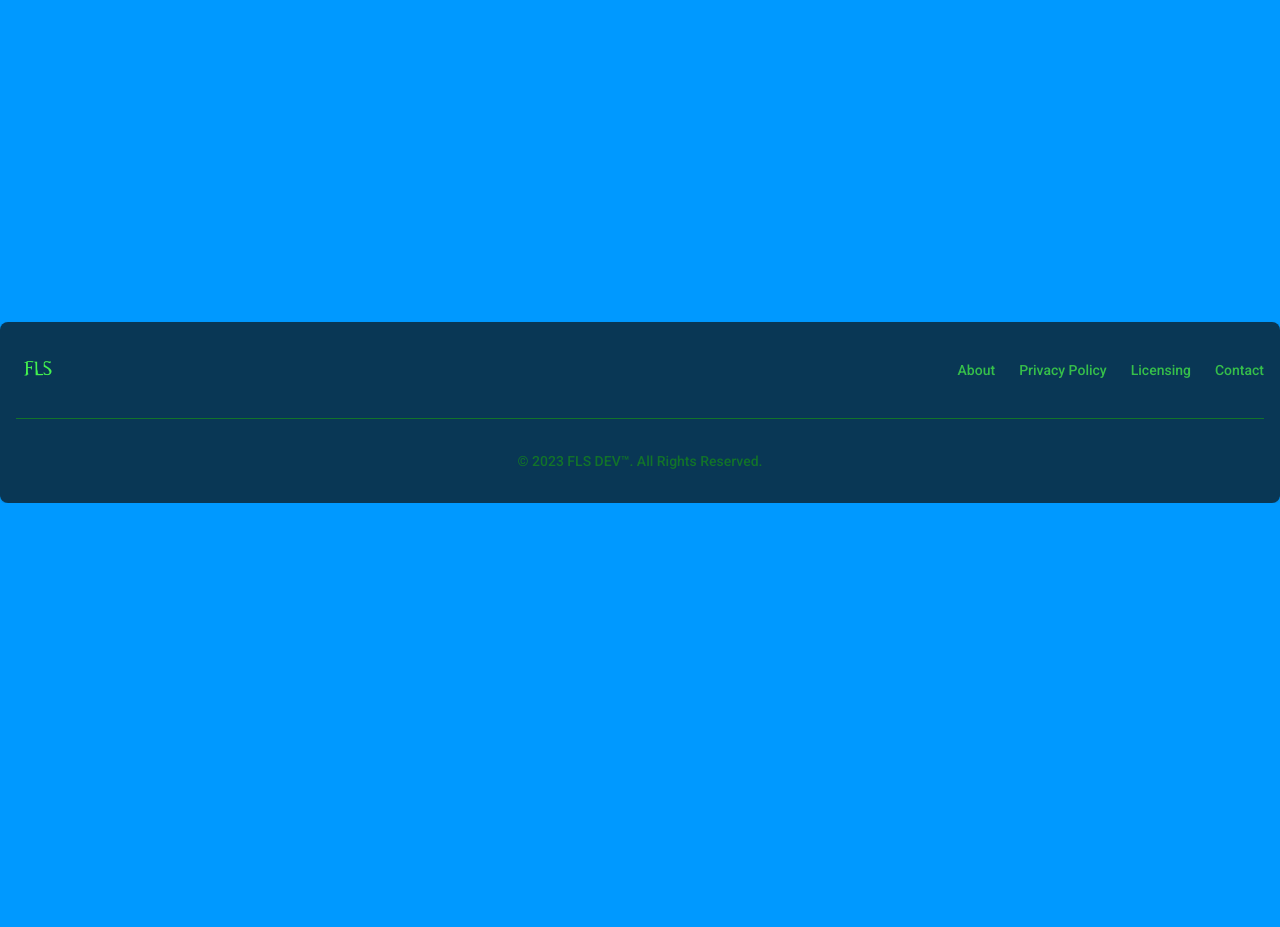
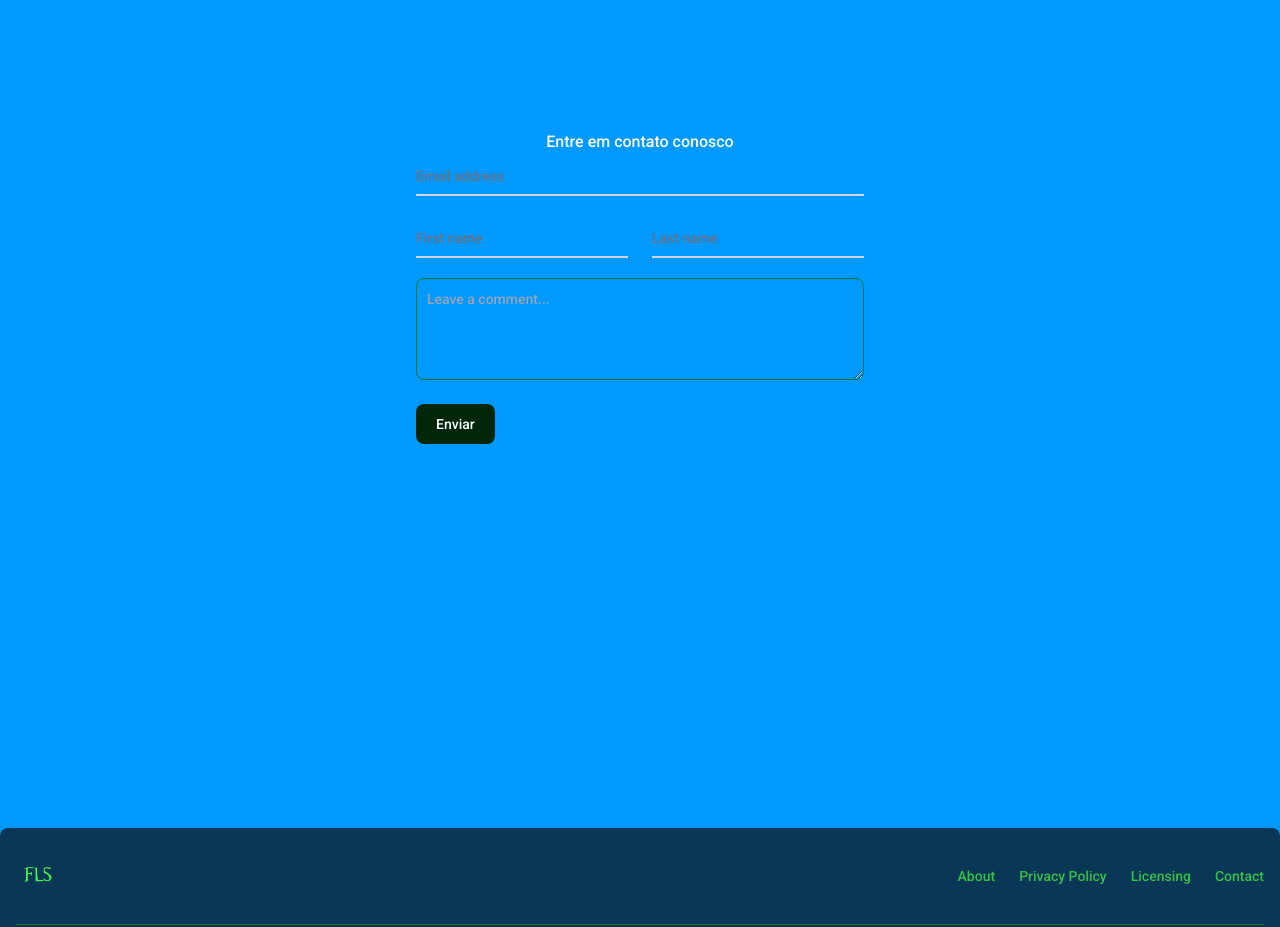
Before and after one commit to felipe-script/website, a Nuxt app: page / in a window 1280 px wide. Shown: the part 3060-3987 px from the top of the page. Before the commit the page ends 3563 px from the top, so only its background shows below. Built offline with nearby package versions, Linux system fonts and the light colour scheme.

Commit message:
initial contact session

```diff
--- /dev/null
+++ b/components/Contact.vue
@@ -0,0 +1,53 @@
+<template>
+  <div class="mt-48">
+  <h1 class="text-white text-center">Entre em contato conosco</h1>
+  <form class="max-w-md mx-auto">
+    <div class="relative z-0 w-full mb-5 group">
+      <input type="email" name="floating_email" id="floating_email"
+        class="block py-2.5 px-0 w-full text-sm text-gray-900 bg-transparent border-0 border-b-2 border-gray-300 appearance-none dark:text-white dark:border-gray-600 dark:focus:border-blue-500 focus:outline-none focus:ring-0 focus:border-blue-600 peer"
+        placeholder=" " required />
+      <label for="floating_email"
+        class="peer-focus:font-medium absolute text-sm text-gray-500 dark:text-gray-400 duration-300 transform -translate-y-6 scale-75 top-3 -z-10 origin-[0] peer-focus:start-0 rtl:peer-focus:translate-x-1/4 rtl:peer-focus:left-auto peer-focus:text-blue-600 peer-focus:dark:text-blue-500 peer-placeholder-shown:scale-100 peer-placeholder-shown:translate-y-0 peer-focus:scale-75 peer-focus:-translate-y-6">Email
+        address</label>
+    </div>
+
+    <div class="grid md:grid-cols-2 md:gap-6">
+      <div class="relative z-0 w-full mb-5 group">
+        <input type="text" name="floating_first_name" id="floating_first_name"
+          class="block py-2.5 px-0 w-full text-sm text-gray-900 bg-transparent border-0 border-b-2 border-gray-300 appearance-none dark:text-white dark:border-gray-600 dark:focus:border-blue-500 focus:outline-none focus:ring-0 focus:border-blue-600 peer"
+          placeholder=" " required />
+        <label for="floating_first_name"
+          class="peer-focus:font-medium absolute text-sm text-gray-500 dark:text-gray-400 duration-300 transform -translate-y-6 scale-75 top-3 -z-10 origin-[0] peer-focus:start-0 rtl:peer-focus:translate-x-1/4 peer-focus:text-blue-600 peer-focus:dark:text-blue-500 peer-placeholder-shown:scale-100 peer-placeholder-shown:translate-y-0 peer-focus:scale-75 peer-focus:-translate-y-6">First
+          name</label>
+      </div>
+      <div class="relative z-0 w-full mb-5 group">
+        <input type="text" name="floating_last_name" id="floating_last_name"
+          class="block py-2.5 px-0 w-full text-sm text-gray-900 bg-transparent border-0 border-b-2 border-gray-300 appearance-none dark:text-white dark:border-gray-600 dark:focus:border-blue-500 focus:outline-none focus:ring-0 focus:border-blue-600 peer"
+          placeholder=" " required />
+        <label for="floating_last_name"
+          class="peer-focus:font-medium absolute text-sm text-gray-500 dark:text-gray-400 duration-300 transform -translate-y-6 scale-75 top-3 -z-10 origin-[0] peer-focus:start-0 rtl:peer-focus:translate-x-1/4 peer-focus:text-blue-600 peer-focus:dark:text-blue-500 peer-placeholder-shown:scale-100 peer-placeholder-shown:translate-y-0 peer-focus:scale-75 peer-focus:-translate-y-6">Last
+          name</label>
+      </div>
+    </div>
+    <div class="md:gap-6">
+      <textarea id="message" rows="4" class="block p-2.5 w-full text-sm text-gray-900 bg-transparent rounded-lg border border-greend2  focus:border-greenl2" placeholder="Leave a comment..."></textarea>
+    </div>
+    <button type="submit"
+      class="mt-6 text-white bg-greend1 hover:bg-greenl2 focus:ring-4  font-medium rounded-lg text-sm w-full sm:w-auto px-5 py-2.5 text-center">Enviar</button>
+  </form>
+</div>
+</template>
+<style lang="scss" scoped>
+.header {
+  @apply px-2 py-10 bg-black bg-opacity-90 flex items-center;
+
+  &__name {
+    @apply w-1/3 ml-2 text-greenl1 text-2xl;
+    font-family: "Matrix", Arial, Helvetica, sans-serif;
+  }
+
+  .item {
+    @apply text-greenl2 hover:text-greenl1 transition-colors duration-500;
+  }
+}
+</style>
--- a/pages/index.vue
+++ b/pages/index.vue
@@ -9,8 +9,9 @@
       </section>
       <About />
       <Services />
+      <Contact />
     </main>
-      <Footer/>
+    <Footer />
   </div>
 </template>
 
@@ -20,6 +21,7 @@ import Services from "@/components/Services.vue";
 import Header from "@/components/Header.vue";
 import About from "@/components/About.vue";
 import Footer from "@/components/Footer.vue";
+import Contact from "@/components/Contact.vue";
 import matrixRainDirective from "@/directives/matrix.js";
 import Typewriter from "typewriter-effect/dist/core";
 import { onMounted } from "vue";
@@ -29,7 +31,8 @@ export default {
     Services,
     Header,
     About,
-    Footer
+    Footer,
+    Contact
   },
   directives: {
     matrixRain: matrixRainDirective,
```
Also changed, not shown: 2 other files (tests, documents, lock files or other folders).
